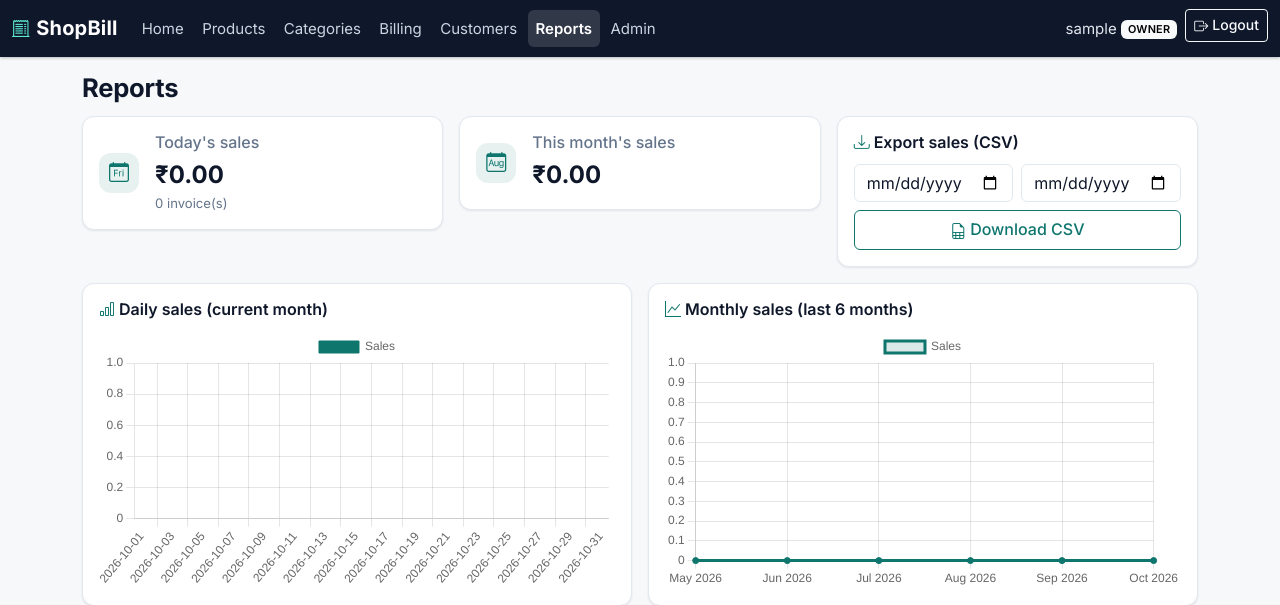
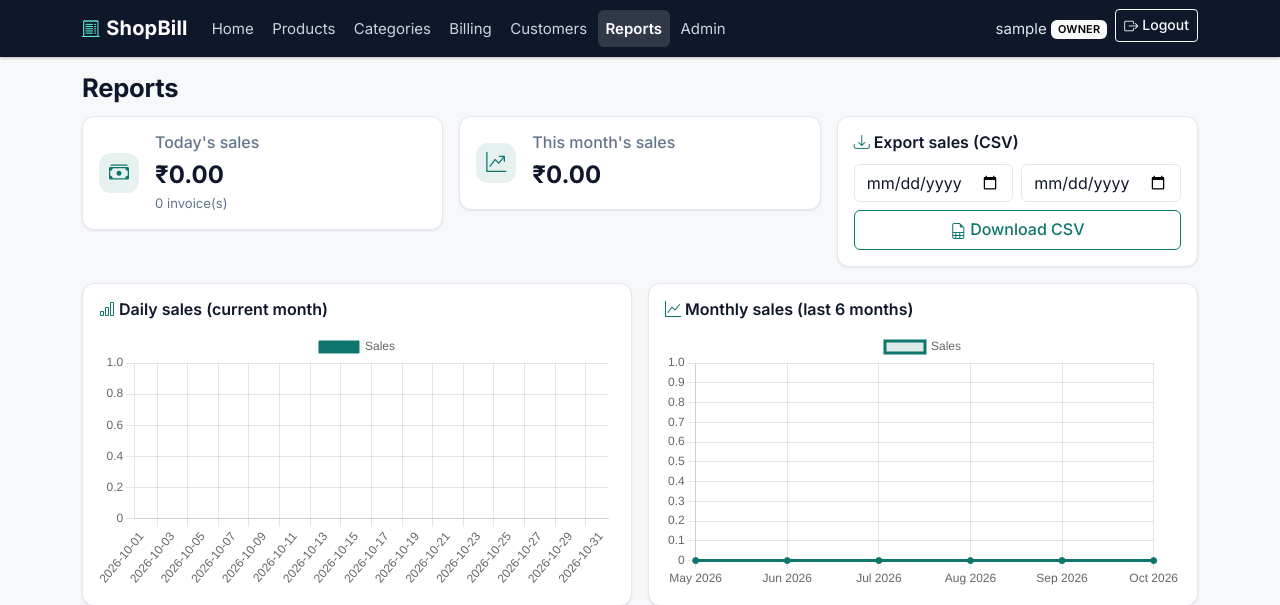
Before and after one commit to Karthick3301/shopbill, a Django app: page /reports/ in a window 1280 px wide. Shown: the top 605 px of the page. Run offline with Django 5.2, Linux system fonts and the light colour scheme; a user stored in the database is signed in; tables that the repository leaves empty hold one stand-in row (values such as "Sample post").

Commit message:
Design polish: icons, chart line, navbar alignment

```diff
--- a/templates/base.html
+++ b/templates/base.html
@@ -14,7 +14,7 @@
 </head>
 <body>
 <nav class="navbar navbar-expand-lg navbar-dark bg-dark app-navbar">
-  <div class="container-fluid">
+  <div class="container">
     <a class="navbar-brand" href="{% url 'home' %}"><i class="bi bi-receipt-cutoff" aria-hidden="true"></i>ShopBill</a>
     <button class="navbar-toggler" type="button" data-bs-toggle="collapse" data-bs-target="#mainNav" aria-controls="mainNav" aria-expanded="false" aria-label="Toggle navigation">
       <span class="navbar-toggler-icon"></span>
--- a/templates/home.html
+++ b/templates/home.html
@@ -13,7 +13,7 @@
   <div class="row g-3 mb-3">
     <div class="col-12 col-md-4">
       <div class="card stat-card"><div class="card-body d-flex align-items-center gap-3">
-        <span class="stat-icon" aria-hidden="true"><i class="bi bi-calendar-day"></i></span>
+        <span class="stat-icon" aria-hidden="true"><i class="bi bi-cash-stack"></i></span>
         <div>
           <h2 class="h6 text-muted mb-1">Today's sales</h2>
           <p class="fs-4 mb-0">₹{{ today_total|floatformat:2 }}</p>
@@ -23,7 +23,7 @@
     </div>
     <div class="col-12 col-md-4">
       <div class="card stat-card"><div class="card-body d-flex align-items-center gap-3">
-        <span class="stat-icon" aria-hidden="true"><i class="bi bi-calendar-month"></i></span>
+        <span class="stat-icon" aria-hidden="true"><i class="bi bi-graph-up-arrow"></i></span>
         <div>
           <h2 class="h6 text-muted mb-1">This month's sales</h2>
           <p class="fs-4 mb-0">₹{{ month_total|floatformat:2 }}</p>
--- a/templates/reports/dashboard.html
+++ b/templates/reports/dashboard.html
@@ -6,7 +6,7 @@
 <div class="row g-3 mb-3">
   <div class="col-12 col-md-4">
     <div class="card stat-card"><div class="card-body d-flex align-items-center gap-3">
-      <span class="stat-icon" aria-hidden="true"><i class="bi bi-calendar-day"></i></span>
+      <span class="stat-icon" aria-hidden="true"><i class="bi bi-cash-stack"></i></span>
       <div>
         <h2 class="h6 text-muted mb-1">Today's sales</h2>
         <p class="fs-4 mb-0">₹{{ today_total|floatformat:2 }}</p>
@@ -16,7 +16,7 @@
   </div>
   <div class="col-12 col-md-4">
     <div class="card stat-card"><div class="card-body d-flex align-items-center gap-3">
-      <span class="stat-icon" aria-hidden="true"><i class="bi bi-calendar-month"></i></span>
+      <span class="stat-icon" aria-hidden="true"><i class="bi bi-graph-up-arrow"></i></span>
       <div>
         <h2 class="h6 text-muted mb-1">This month's sales</h2>
         <p class="fs-4 mb-0">₹{{ month_total|floatformat:2 }}</p>
@@ -100,7 +100,7 @@ new Chart(document.getElementById("daily-chart"), {
 });
 new Chart(document.getElementById("monthly-chart"), {
   type: "line",
-  data: { labels: monthlyLabels, datasets: [{ label: "Sales", data: monthlyData, borderColor: "#0F766E", backgroundColor: "rgba(15, 118, 110, 0.15)", fill: true, tension: 0.3, pointBackgroundColor: "#0F766E", pointBorderColor: "#0F766E" }] },
+  data: { labels: monthlyLabels, datasets: [{ label: "Sales", data: monthlyData, borderColor: "#0F766E", backgroundColor: "rgba(15, 118, 110, 0.15)", fill: true, tension: 0, pointBackgroundColor: "#0F766E", pointBorderColor: "#0F766E" }] },
   options: { responsive: true, scales: { y: { beginAtZero: true } } },
 });
 </script>
```
